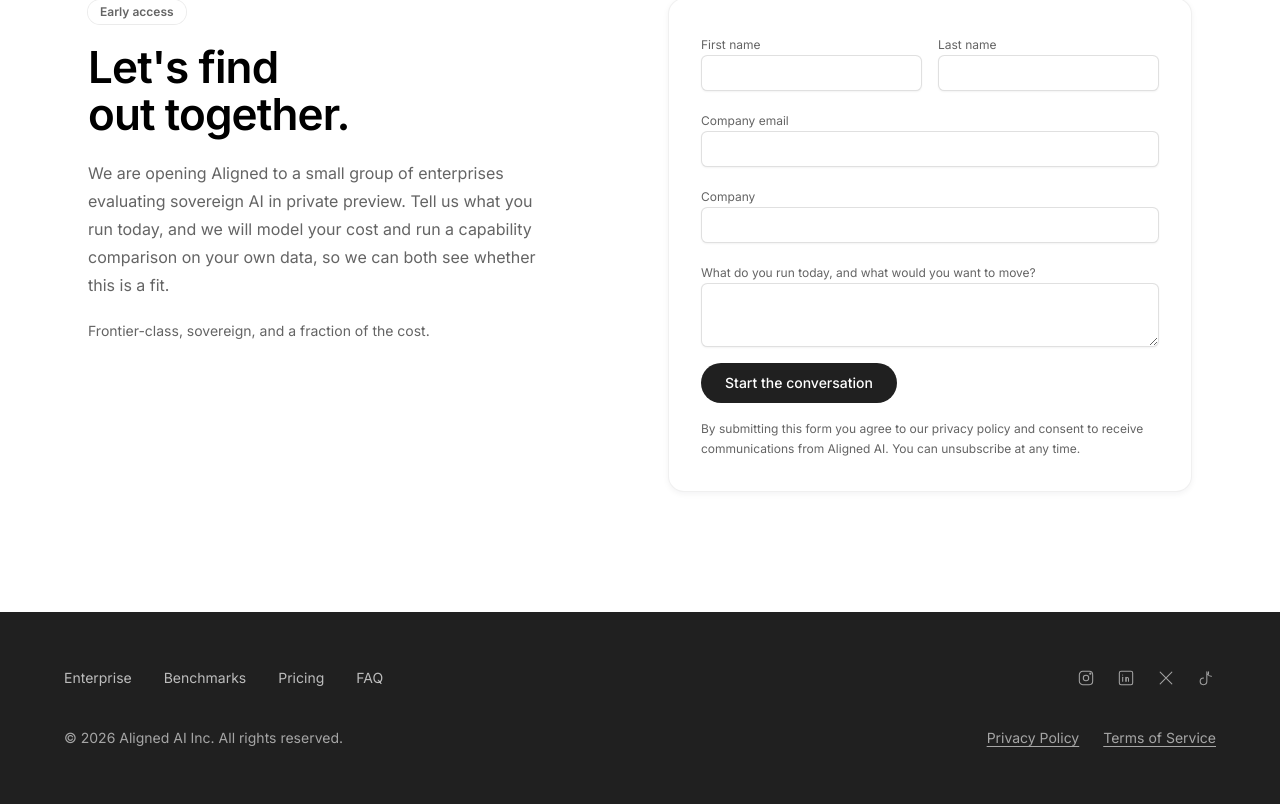
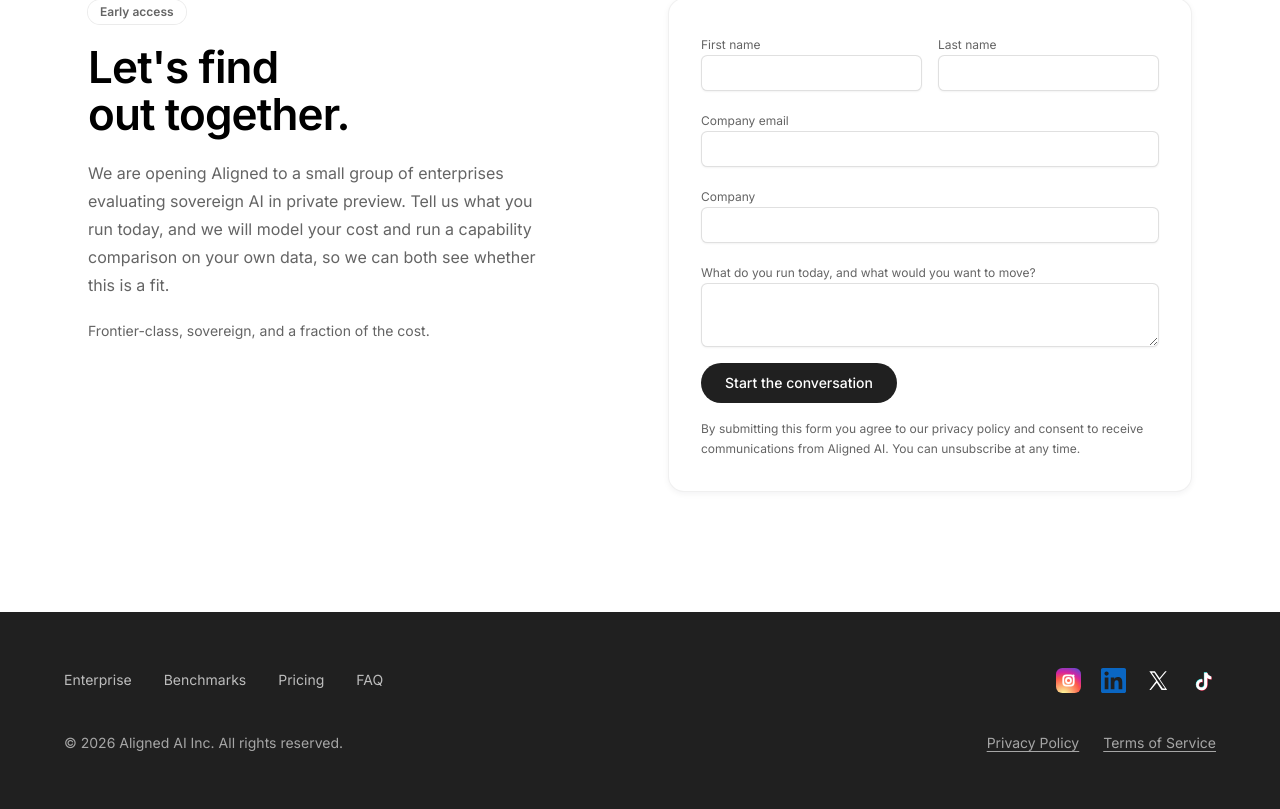
Before and after one commit to freitaspauloo/Paulo, a Next.js app: page /landing-v4 in a window 1280 px wide. Shown: the part 7062-7871 px from the top of the page. Built offline with nearby package versions, Linux system fonts and the light colour scheme.

Commit message:
Use brand social logos at 25% larger size in footer.

```diff
--- a/src/components/landing/landing-footer-social.tsx
+++ b/src/components/landing/landing-footer-social.tsx
@@ -1,22 +1,42 @@
 import { cn } from "@/lib/utils";
 
-const iconClass = "size-5 shrink-0";
+/** size-5 (20px) + 25% */
+const iconClass = "size-[1.5625rem] shrink-0";
 
 function SocialInstagram({ className }: { className?: string }) {
   return (
     <svg
       viewBox="0 0 24 24"
-      fill="none"
-      stroke="currentColor"
-      strokeWidth={1.25}
-      strokeLinecap="round"
-      strokeLinejoin="round"
       className={cn(iconClass, className)}
       aria-hidden
     >
-      <rect x="4" y="4" width="16" height="16" rx="4" />
-      <circle cx="12" cy="12" r="3.25" />
-      <circle cx="17.2" cy="6.8" r="0.75" />
+      <defs>
+        <radialGradient
+          id="footer-ig-gradient"
+          cx="30%"
+          cy="107%"
+          r="150%"
+        >
+          <stop offset="0%" stopColor="#fdf497" />
+          <stop offset="5%" stopColor="#fdf497" />
+          <stop offset="45%" stopColor="#fd5949" />
+          <stop offset="60%" stopColor="#d6249f" />
+          <stop offset="90%" stopColor="#285aeb" />
+        </radialGradient>
+      </defs>
+      <rect width="24" height="24" rx="6" fill="url(#footer-ig-gradient)" />
+      <rect
+        x="7"
+        y="7"
+        width="10"
+        height="10"
+        rx="3"
+        fill="none"
+        stroke="white"
+        strokeWidth="1.75"
+      />
+      <circle cx="12" cy="12" r="2.4" fill="none" stroke="white" strokeWidth="1.75" />
+      <circle cx="16.8" cy="7.2" r="1" fill="white" />
     </svg>
   );
 }
@@ -25,19 +45,13 @@ function SocialLinkedIn({ className }: { className?: string }) {
   return (
     <svg
       viewBox="0 0 24 24"
-      fill="none"
-      stroke="currentColor"
-      strokeWidth={1.25}
-      strokeLinecap="round"
-      strokeLinejoin="round"
       className={cn(iconClass, className)}
       aria-hidden
     >
-      <rect x="4" y="4" width="16" height="16" rx="2" />
-      <path d="M8 11v5" />
-      <path d="M8 8.5v.01" />
-      <path d="M12 16v-3a1.5 1.5 0 0 1 3 0v3" />
-      <path d="M12 11v5" />
+      <path
+        fill="#0a66c2"
+        d="M20.447 20.452h-3.554v-5.569c0-1.328-.027-3.037-1.852-3.037-1.853 0-2.136 1.445-2.136 2.939v5.667H9.351V9h3.414v1.561h.046c.477-.9 1.637-1.85 3.37-1.85 3.601 0 4.267 2.37 4.267 5.455v6.286zM5.337 7.433a2.062 2.062 0 1 1 0-4.124 2.062 2.062 0 0 1 0 4.124zM7.119 20.452H3.555V9h3.564v11.452zM22.225 0H1.771C.792 0 0 .774 0 1.729v20.542C0 23.227.792 24 1.771 24h20.451C23.2 24 24 23.227 24 22.271V1.729C24 .774 23.2 0 22.222 0h.003z"
+      />
     </svg>
   );
 }
@@ -46,15 +60,13 @@ function SocialX({ className }: { className?: string }) {
   return (
     <svg
       viewBox="0 0 24 24"
-      fill="none"
-      stroke="currentColor"
-      strokeWidth={1.25}
-      strokeLinecap="round"
-      strokeLinejoin="round"
       className={cn(iconClass, className)}
       aria-hidden
     >
-      <path d="M5 5l14 14M19 5L5 19" />
+      <path
+        fill="white"
+        d="M13.67 10.55 19.9 3h-1.48l-5.4 6.55L8.55 3H3.2l6.53 9.51L3.2 21h1.48l5.71-6.93 4.56 6.93h5.35l-6.83-9.85Zm-2.1 2.55-.66-.94-5.3-7.58h2.28l4.27 6.1.66.94 5.56 7.95h-2.28l-4.53-6.47Z"
+      />
     </svg>
   );
 }
@@ -63,22 +75,29 @@ function SocialTikTok({ className }: { className?: string }) {
   return (
     <svg
       viewBox="0 0 24 24"
-      fill="none"
-      stroke="currentColor"
-      strokeWidth={1.25}
-      strokeLinecap="round"
-      strokeLinejoin="round"
       className={cn(iconClass, className)}
       aria-hidden
     >
-      <path d="M9 12a4 4 0 1 0 4 4V4.5a5.5 5.5 0 0 0 5.5 5.5" />
-      <path d="M15 4.5v3" />
+      <path
+        fill="#25f4ee"
+        d="M15.6 4.5c.55 1.9 1.95 3.35 3.9 3.65v2.65a6.9 6.9 0 0 1-3.9-1.15v6.45a5.35 5.35 0 1 1-5.35-5.35c.2 0 .4.02.6.05v2.75a2.6 2.6 0 1 0 1.85 2.5V4.5h2.9Z"
+        transform="translate(-0.35 -0.35)"
+      />
+      <path
+        fill="#fe2c55"
+        d="M15.6 4.5c.55 1.9 1.95 3.35 3.9 3.65v2.65a6.9 6.9 0 0 1-3.9-1.15v6.45a5.35 5.35 0 1 1-5.35-5.35c.2 0 .4.02.6.05v2.75a2.6 2.6 0 1 0 1.85 2.5V4.5h2.9Z"
+        transform="translate(0.35 0.35)"
+      />
+      <path
+        fill="white"
+        d="M15.6 4.5c.55 1.9 1.95 3.35 3.9 3.65v2.65a6.9 6.9 0 0 1-3.9-1.15v6.45a5.35 5.35 0 1 1-5.35-5.35c.2 0 .4.02.6.05v2.75a2.6 2.6 0 1 0 1.85 2.5V4.5h2.9Z"
+      />
     </svg>
   );
 }
 
 const linkClass = cn(
-  "flex items-center justify-center text-[#a3a3a3] transition-colors hover:text-[#d4d4d4]",
+  "flex items-center justify-center transition-opacity hover:opacity-80",
 );
 
 export function LandingFooterSocial({ className }: { className?: string }) {
```
